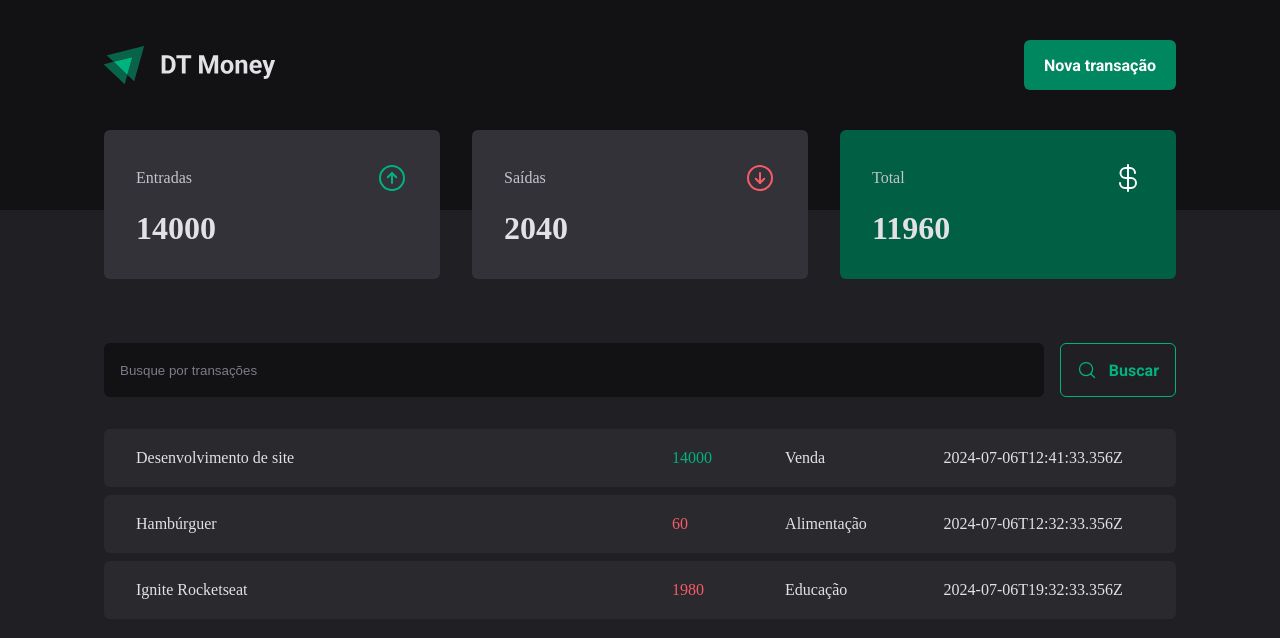
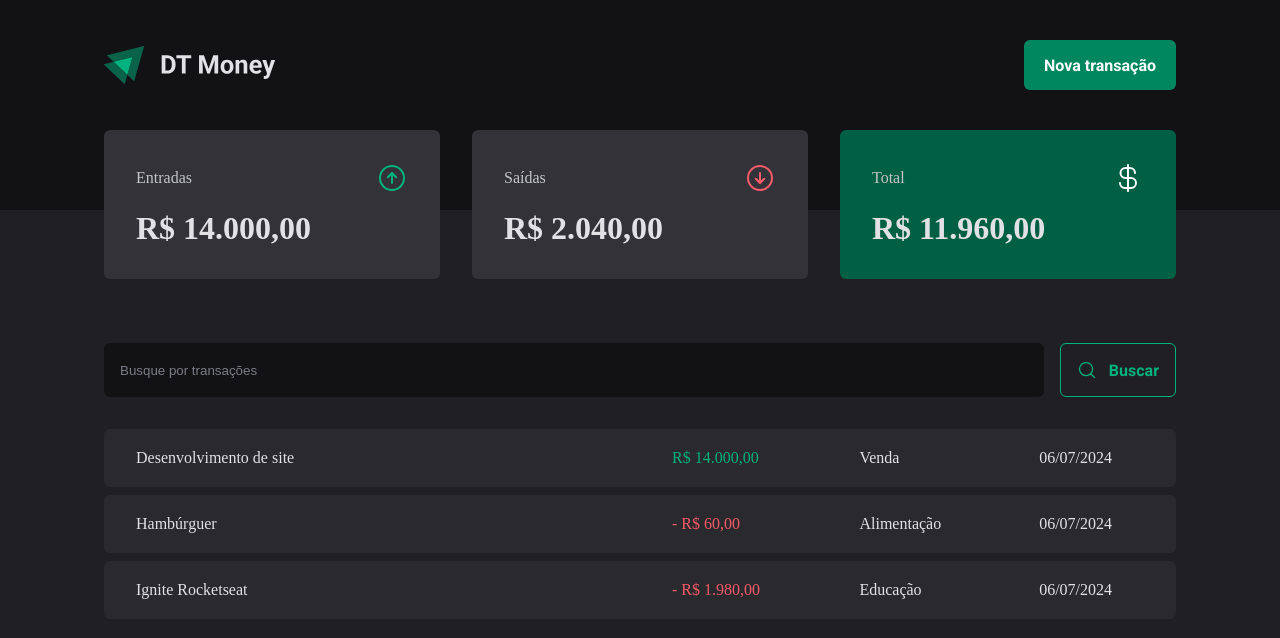
Before and after one commit to alessandroibes/ignite-reactjs-03-dt-money, a React (Vite) app: page / in a window 1280 px wide. Shown: the top 638 px of the page. Built offline with nearby package versions, Linux system fonts and the light colour scheme; data requests are answered from the project's data file.

Commit message:
Conexão com a API: Formatando valores

```diff
--- a/src/components/Summary/index.tsx
+++ b/src/components/Summary/index.tsx
@@ -2,6 +2,7 @@
 import { SummaryCard, SummaryContainer } from './styles';
 import { useContext } from 'react';
 import { TransactionsContext } from '../../contexts/TransactionsContext';
+import { priceFormatter } from '../../utils/formatter';
 
 export function Summary() {
   const { transactions } = useContext(TransactionsContext);
@@ -33,7 +34,7 @@
           <ArrowCircleUp size={32} color="#00b37e" />
         </header>
 
-        <strong>{summary.income}</strong>
+        <strong>{priceFormatter.format(summary.income)}</strong>
       </SummaryCard>
 
       <SummaryCard>
@@ -42,7 +43,7 @@
           <ArrowCircleDown size={32} color="#f75a68" />
         </header>
 
-        <strong>{summary.outcome}</strong>
+        <strong>{priceFormatter.format(summary.outcome)}</strong>
       </SummaryCard>
 
       <SummaryCard $variant="green">
@@ -51,7 +52,7 @@
           <CurrencyDollar size={32} color="#fff" />
         </header>
 
-        <strong>{summary.total}</strong>
+        <strong>{priceFormatter.format(summary.total)}</strong>
       </SummaryCard>
     </SummaryContainer>
   );
--- a/src/pages/Transactions/index.tsx
+++ b/src/pages/Transactions/index.tsx
@@ -10,6 +10,7 @@
   TransactionsContainer,
   TransactionsTable,
 } from './styles';
+import { dateFormatter, priceFormatter } from '../../utils/formatter';
 
 export function Transactions() {
   const { transactions } = useContext(TransactionsContext);
@@ -30,11 +31,14 @@
                   <td width="50%">{transaction.description}</td>
                   <td>
                     <PriceHighlight $variant={transaction.type}>
-                      {transaction.price}
+                      {transaction.type === 'outcome' && '- '}
+                      {priceFormatter.format(transaction.price)}
                     </PriceHighlight>
                   </td>
                   <td>{transaction.category}</td>
-                  <td>{transaction.createdAt}</td>
+                  <td>
+                    {dateFormatter.format(new Date(transaction.createdAt))}
+                  </td>
                 </tr>
               );
             })}
--- /dev/null
+++ b/src/utils/formatter.ts
@@ -0,0 +1,6 @@
+export const dateFormatter = new Intl.DateTimeFormat('pt-BR');
+
+export const priceFormatter = new Intl.NumberFormat('pt-BR', {
+  style: 'currency',
+  currency: 'BRL',
+});
```
